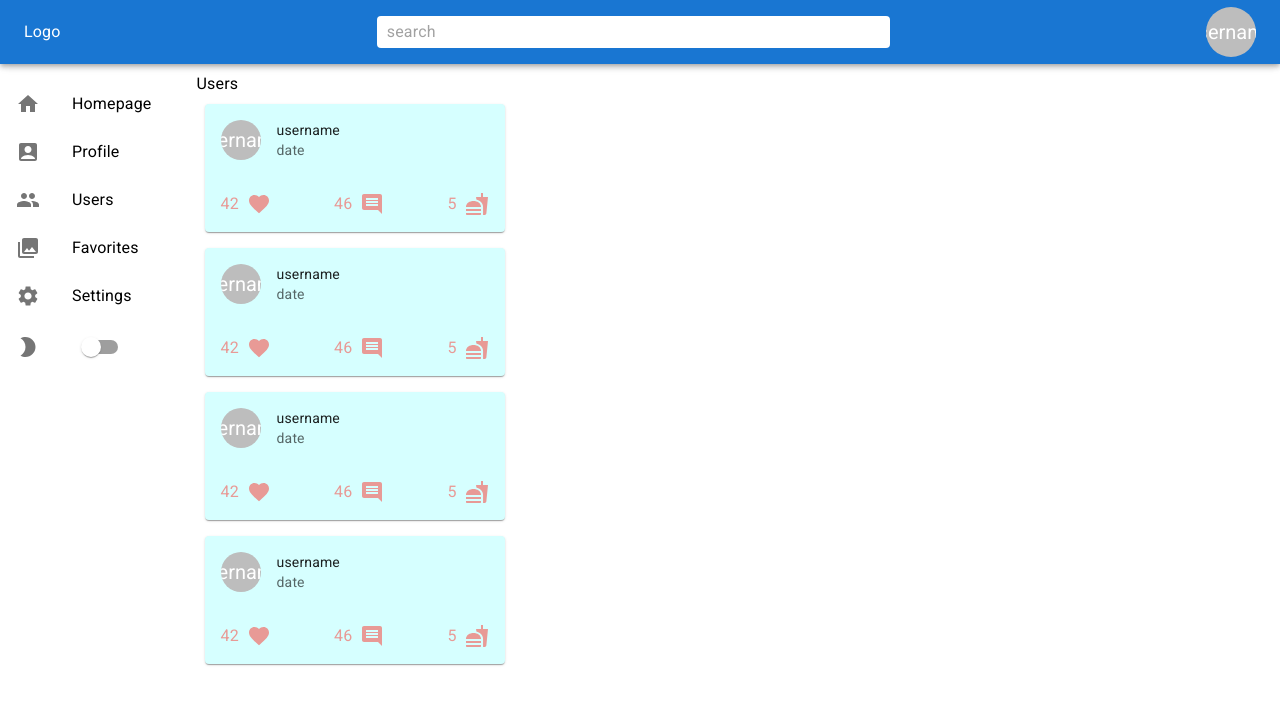
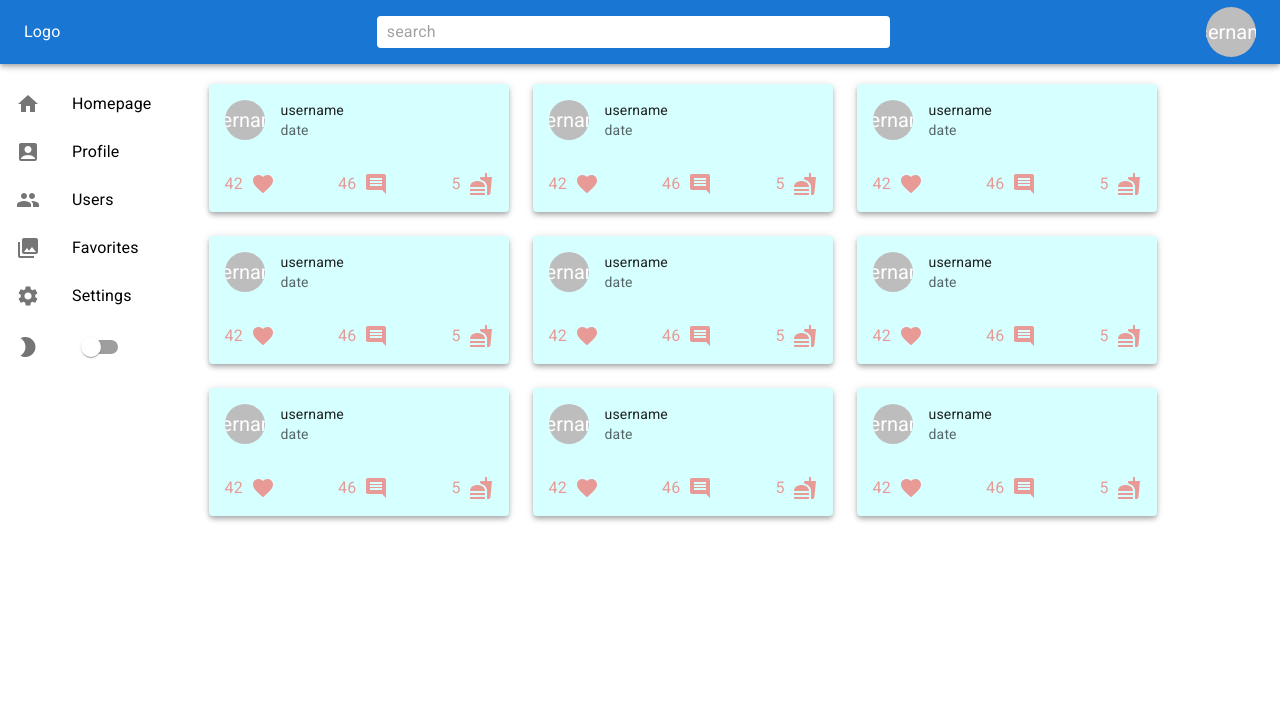
Before and after one commit to sheppieboy/recipe-fullstack, a React (Create React App) app in the folder client/: page /users in a window 1280 px wide. Shown: the top 704 px of the page. Built offline with nearby package versions, Linux system fonts and the light colour scheme.

Commit message:
Fixed issue with UserCards overlapping with Sidebar.  As well, fixed the wrap of UserCards going off screen, and fixed slight iverlap between rows.

```diff
--- a/client/src/components/UserCard.tsx
+++ b/client/src/components/UserCard.tsx
@@ -14,8 +14,8 @@ export const UserCard = () => {
   const bgColor = "#D6FFFF";
 
   return (
-    <Box sx={{ width: 300, p: 1 }}>
-      <Card sx={{ bgcolor: bgColor }}>
+    <Box sx={{ width: 300, p: 1.5 }}>
+      <Card sx={{ bgcolor: bgColor }} elevation={4}>
         <CardActionArea>
           <CardHeader
             avatar={<Avatar>username</Avatar>}
--- a/client/src/routes/Users.tsx
+++ b/client/src/routes/Users.tsx
@@ -1,12 +1,22 @@
-import { Typography, Box } from "@mui/material";
-import { Stack } from "@mui/system";
+import { Box } from "@mui/material";
+import { Stack } from "@mui/material";
 import { UserCard } from "../components/UserCard";
 
 export const Users = () => {
   return (
-    <Box sx={{ pt: 9 }}>
-      <Typography>Users</Typography>
-      <Stack>
+    <Box>
+      <Stack
+        direction="row"
+        justifyContent="start-left"
+        alignItems="center"
+        flexWrap="wrap"
+        sx={{ pt: 9 }}
+      >
+        <UserCard />
+        <UserCard />
+        <UserCard />
+        <UserCard />
+        <UserCard />
         <UserCard />
         <UserCard />
         <UserCard />
```
